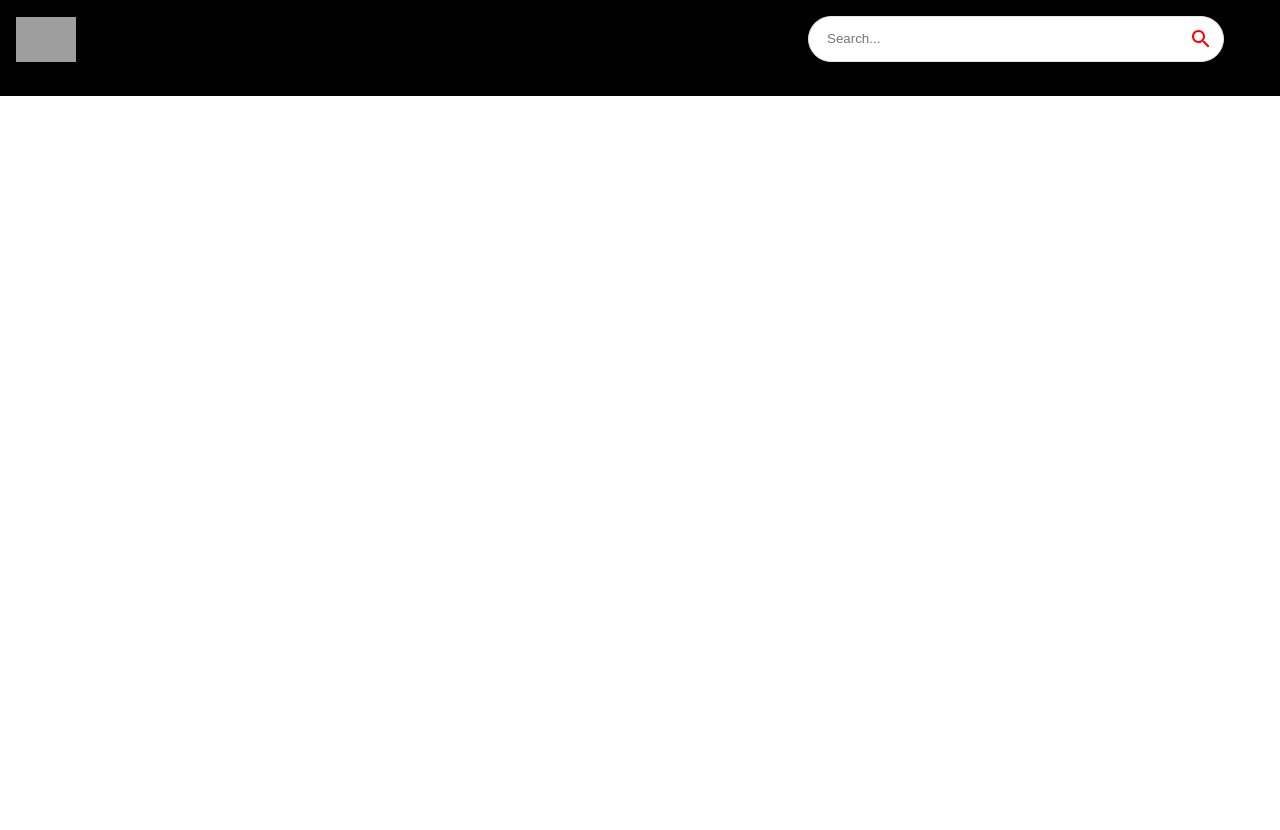
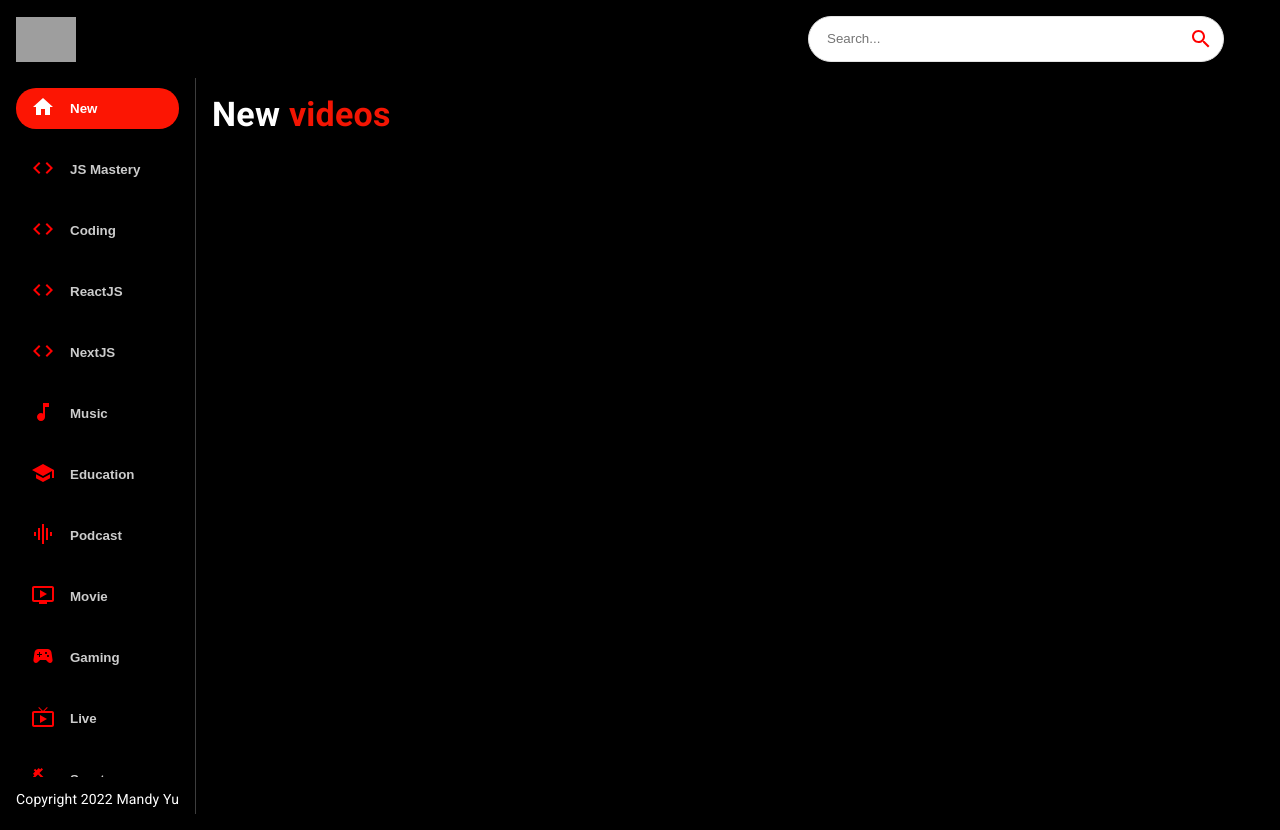
Before and after one commit to yumandee/youtube-clone, a React (Create React App) app: page / in a window 1280 px wide. Before the commit the page ends 800 px from the top, so only its background shows below. Built offline with nearby package versions, Linux system fonts and the light colour scheme; grey boxes are pictures that could not be loaded.

Commit message:
added videos component to feed

```diff
--- a/src/components/Feed.jsx
+++ b/src/components/Feed.jsx
@@ -1,8 +1,53 @@
-import React from 'react'
+import { useState, useEffect } from 'react';
+import { Box, Stack, Typography } from '@mui/material';
+import { Sidebar, Videos } from './';
 
 const Feed = () => {
   return (
-    <div>Feed</div>
+    // Sidebar
+    <Stack
+      sx={{
+        flexDirection: {
+          sx: 'column',
+          md: 'row'
+        }
+      }}
+    >
+      <Box
+        sx={{
+          height: {
+            sx: 'auto',
+            md: '92vh'
+          },
+          borderRight: '1px solid #3d3d3d',
+          px: {
+            sx: 0,
+            md: 2
+          }
+        }}
+      >
+        <Sidebar />
+
+        <Typography
+          className='copyright'
+          variant='body2'
+          sx={{
+            mt: 1.5,
+            color: '#fff'
+          }}
+        >
+          Copyright 2022 Mandy Yu
+        </Typography>
+      </Box>
+
+      {/* Videos */}
+      <Box p={2} sx={{ overflowY: 'auto', height: '90vh', flex: 2}}>
+        <Typography variant='h4' fontWeight='bold' mb={2} sx={{ color: 'white' }}>
+          New <span style={{ color:'#f31503' }}> videos </span>
+        </Typography>
+        <Videos />
+      </Box>
+    </Stack>
   )
 }
 
--- a/src/components/Navbar.jsx
+++ b/src/components/Navbar.jsx
@@ -2,7 +2,7 @@
 import { Link } from 'react-router-dom';
 
 import { logo } from '../utils/constants';
-import SearchBar from './SearchBar';
+import { SearchBar } from './';
 
 const Navbar = () => (
   <Stack
--- /dev/null
+++ b/src/components/Videos.jsx
@@ -0,0 +1,9 @@
+import React from 'react'
+
+const Videos = () => {
+  return (
+    <div>Videos</div>
+  )
+}
+
+export default Videos
--- a/src/components/index.js
+++ b/src/components/index.js
@@ -4,3 +4,5 @@
 export { default as SearchFeed } from "./SearchFeed";
 export { default as VideoDetail } from "./VideoDetail";
 export { default as SearchBar } from "./SearchBar";
+export { default as Sidebar } from './Sidebar';
+export { default as Videos } from './Videos';
```
